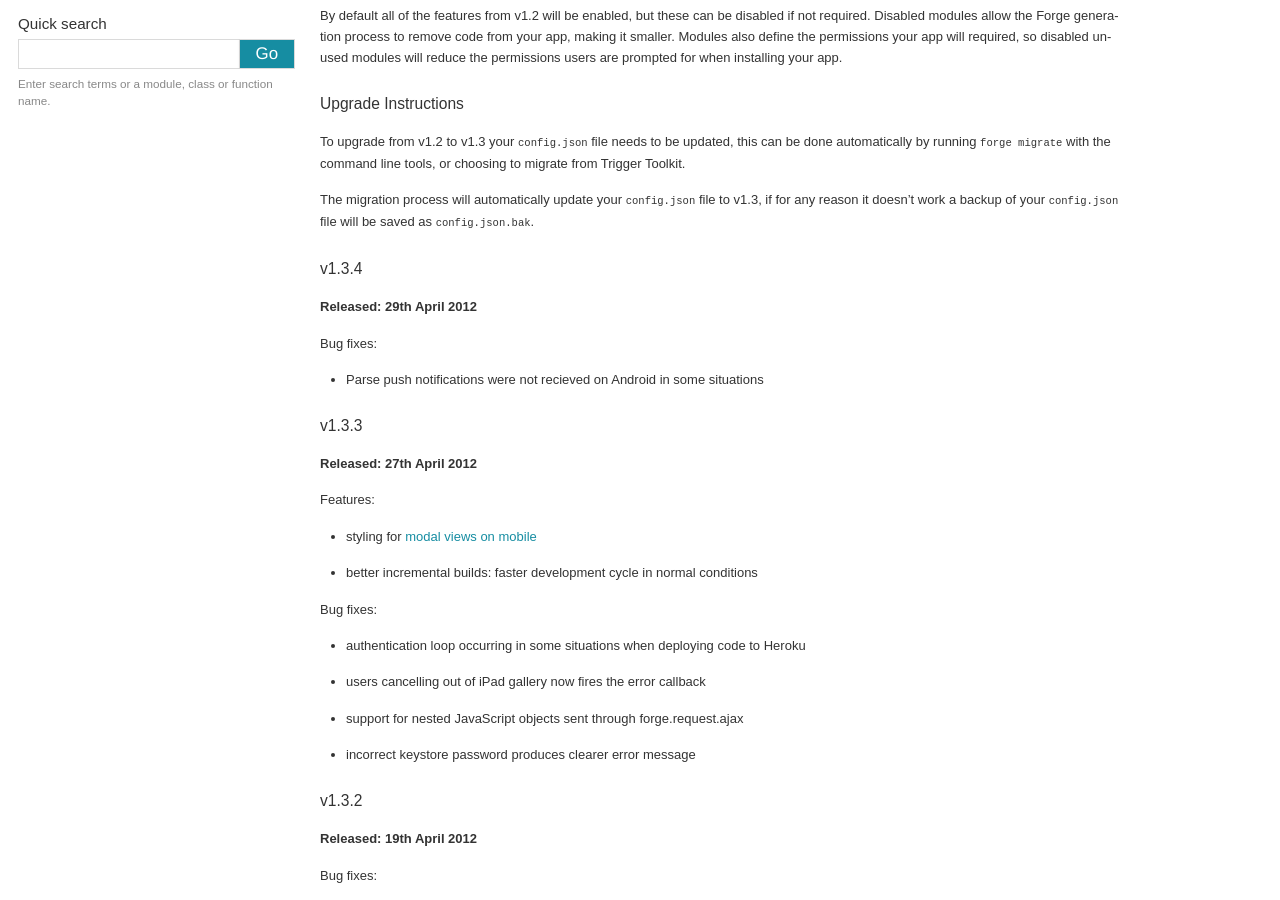
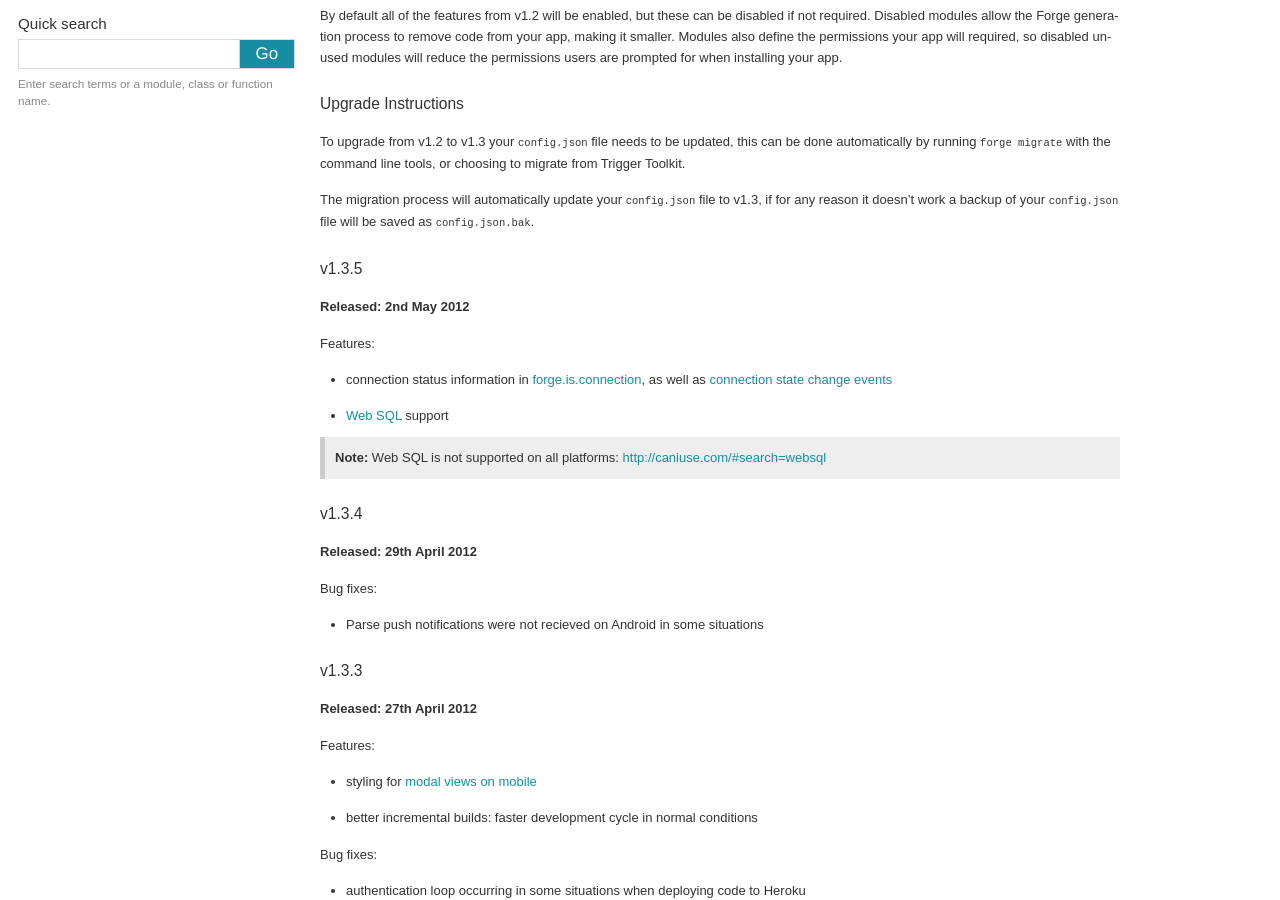
Before and after one commit to trigger-corp/Forge-Documentation, a Sphinx documentation site: the page built from source/release-notes.rst, in a window 1280 px wide and 900 px high, scrolled down 702 px. Built offline with Sphinx 7.4.7, drawn with Linux system fonts in a browser that asks for light colours; some web fonts are replaced.

Commit message:
add v1.3.5 release notes

```diff
--- a/source/release-notes.rst
+++ b/source/release-notes.rst
@@ -34,6 +34,17 @@ Upgrade Instructions
 To upgrade from v1.2 to v1.3 your ``config.json`` file needs to be updated, this can be done automatically by running ``forge migrate`` with the command line tools, or choosing to migrate from Trigger Toolkit.
 
 The migration process will automatically update your ``config.json`` file to v1.3, if for any reason it doesn't work a backup of your ``config.json`` file will be saved as ``config.json.bak``.
+
+v1.3.5
+~~~~~~~~~~~~~~~~~~~~~~~~~~~~~~~~~~~~~~~~~~~~~~~~~~~~~~~~~~~~~~~~~~~~~~~~~~~~~~~~
+**Released: 2nd May 2012**
+
+Features:
+
+- connection status information in :ref:`forge.is.connection<modules-is>`, as well as :ref:`connection state change events<modules-event>`
+- `Web SQL <http://www.w3.org/TR/webdatabase/>`_ support
+
+.. note:: Web SQL is not supported on all platforms: http://caniuse.com/#search=websql
 
 v1.3.4
 ~~~~~~~~~~~~~~~~~~~~~~~~~~~~~~~~~~~~~~~~~~~~~~~~~~~~~~~~~~~~~~~~~~~~~~~~~~~~~~~~
```
